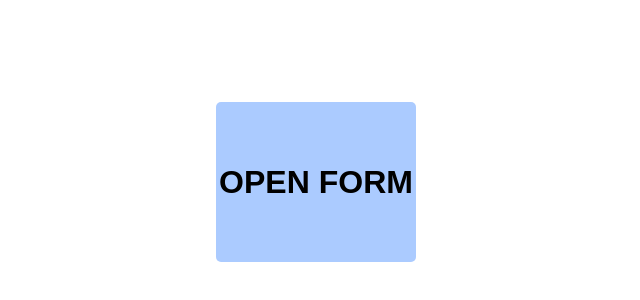
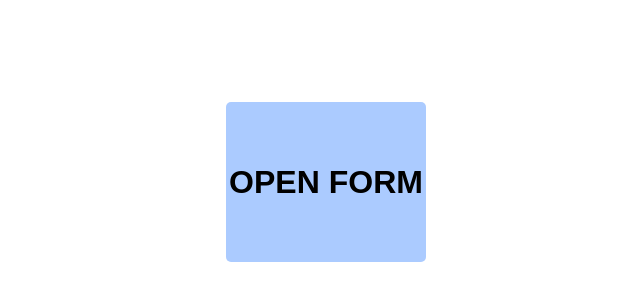
Before and after one commit to katnaps/forms, a React (Create React App) app: page / in a window 1280 px wide. Shown: the part 210-510 px from the top of the page, without its empty margins (314-954 px from the left). Built offline with nearby package versions, Linux system fonts and the light colour scheme.

Commit message:
fixed alignment

```diff
--- a/src/App.css
+++ b/src/App.css
@@ -307,7 +307,7 @@ select {
     position: absolute;
     top: 50%;
     left: 50%;
-    transform: translate(-55%, -55%);
+    transform: translate(-50%, -55%);
 
     border-radius: 5px;
     border: 0;
```
